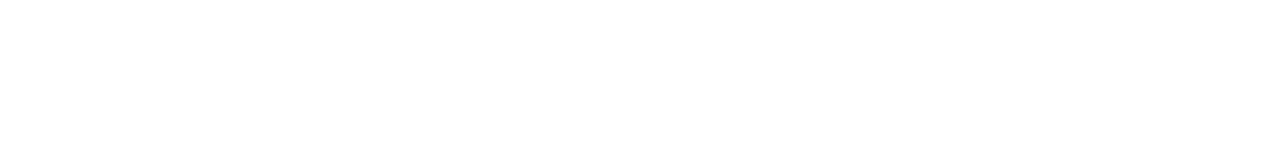
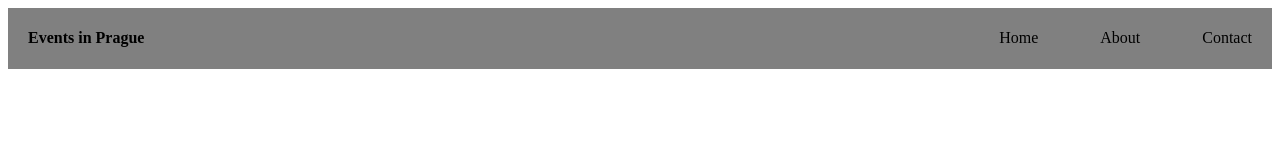
Before and after one commit to KubaGithub92/Hackathon_2, a website: page src/index.html in a window 1280 px wide. Drawn offline with nearby package versions, Linux system fonts and the light colour scheme; files that its build step writes are made by us from their sources.

Commit message:
first header

```diff
--- a/src/css/style.scss
+++ b/src/css/style.scss
@@ -0,0 +1,22 @@
+.header {
+    display: flex;
+    justify-content: space-between;
+    background-color: grey;
+    width: 100%;
+    font-weight: bold;
+    margin: 0%;
+
+    h4 {
+        margin-left: 20px;
+
+    }
+
+    .nav {
+        width: 20%;
+        display: flex;
+        justify-content: space-between;
+        align-items: center;
+        margin-right: 20px;
+        font-weight: lighter;
+    }
+}
--- a/src/index.html
+++ b/src/index.html
@@ -8,6 +8,16 @@
     <title>Events in Prague</title>
   </head>
   <body>
+    <header class="header">
+
+      <h4>Events in Prague</h4>
+      <div class="nav">
+      <nav>Home</nav>
+      <nav>About</nav>
+      <nav>Contact</nav>
+    </div>
+
+    </header>
     <script src="js/script.js"></script>
   </body>
 </html>
```
